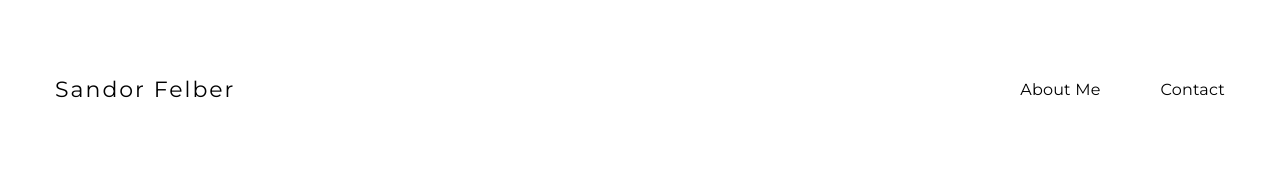
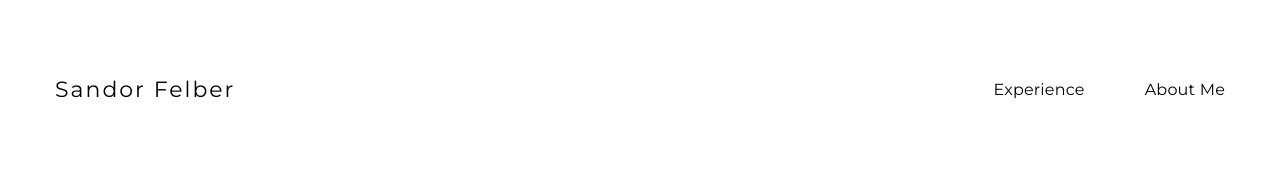
Before and after one commit to sandorfelber/sandorfelber.github.io, a website: page contact.html in a window 1280 px wide. Shown: the top 190 px of the page. Drawn offline with Linux system fonts and the light colour scheme.

Commit message:
Update contact.html

```diff
--- a/contact.html
+++ b/contact.html
@@ -55,8 +55,8 @@
             <div class="span10">
         		<nav id="menu">
                     <ul id="menu-nav">
-                        <li><a href="about.html">About Me</a></li>
-                        <li><a href="contact.html">Contact</a></li>
+                        <li><a href="about.html">Experience</a></li>
+			<li><a href="index.html">About&nbsp;Me</a></li>
                     </ul>
                 </nav>
         	</div>
```
